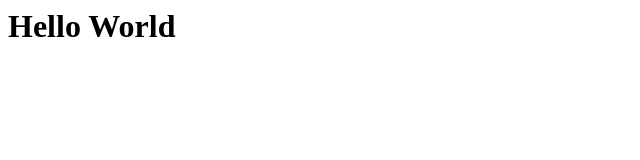
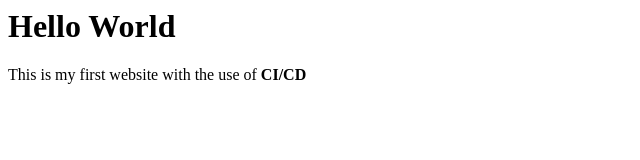
Before and after one commit to Oluwabammydu/ci-cd-practice, a plain HTML site: page index.html in a window 1280 px wide. Shown: the whole page, without its empty margins (0-640 px from the left). Drawn offline with Linux system fonts and the light colour scheme.

Commit message:
Made minor update to index.html file

```diff
--- a/index.html
+++ b/index.html
@@ -1 +1,2 @@
 <h1>Hello World</h1>
+<p>This is my first website with the use of <strong>CI/CD</strong></p>
```
